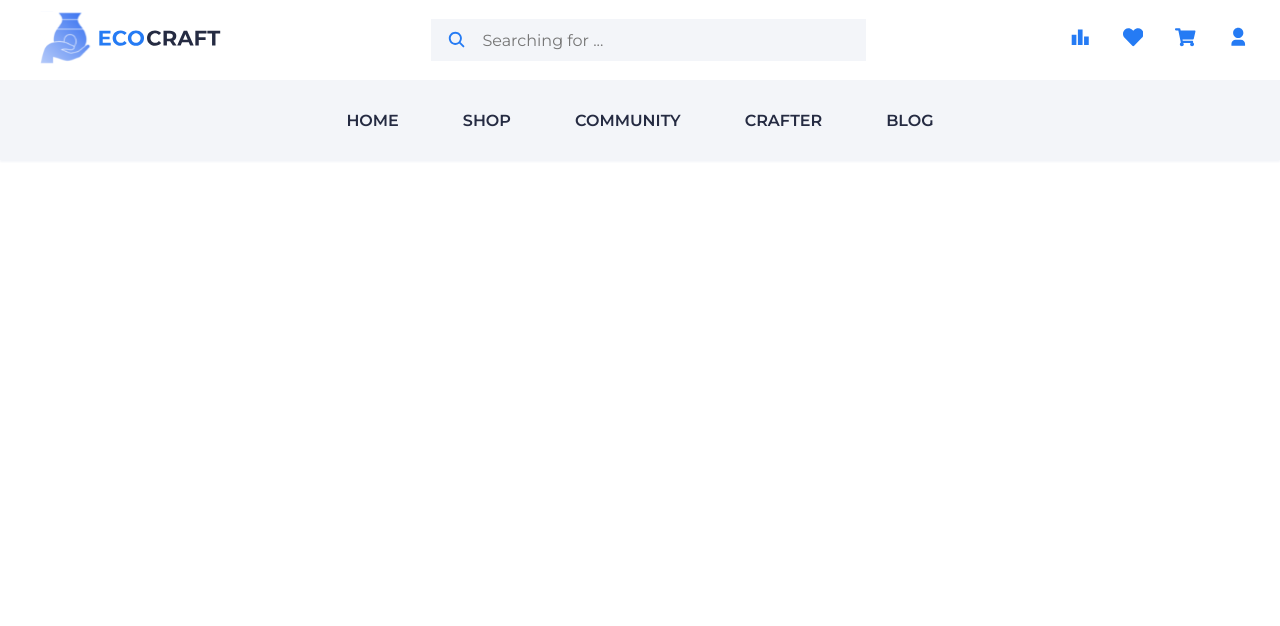
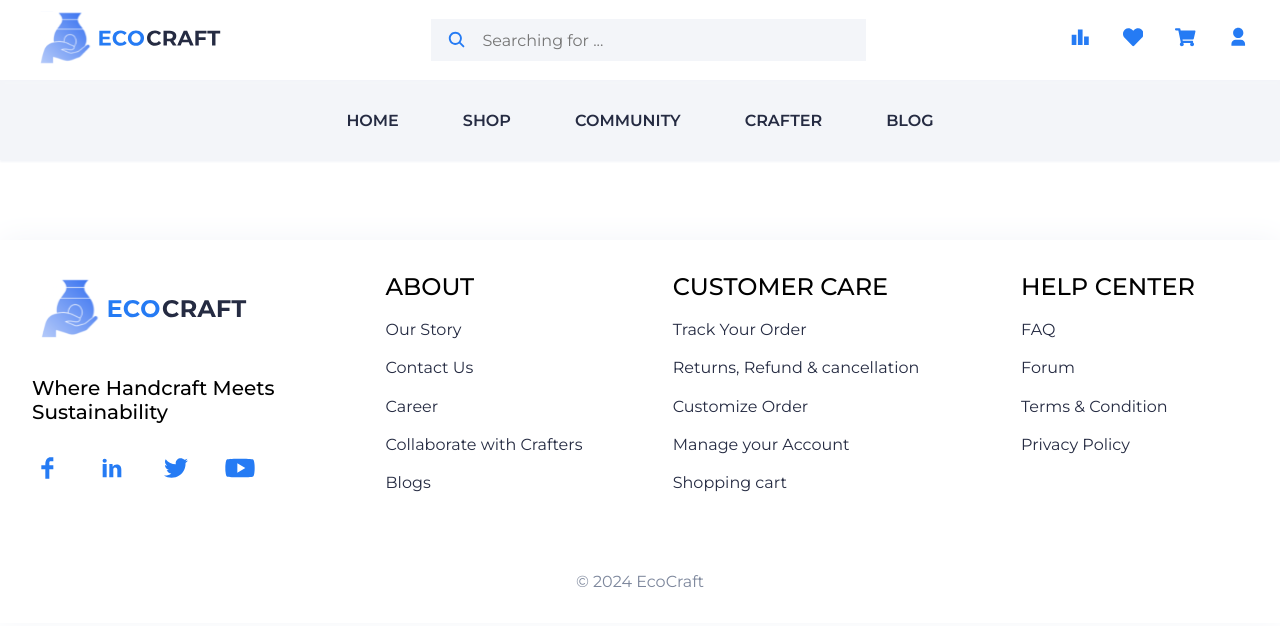
Before and after one commit to lubnafathima/EcoCraft, a React (Vite) app: page /shop in a window 1280 px wide. Shown: the top 626 px of the page. Built offline with nearby package versions, Linux system fonts and the light colour scheme.

Commit message:
feat: Added Footer

```diff
--- a/src/components/Footer/Footer.jsx
+++ b/src/components/Footer/Footer.jsx
@@ -1,14 +1,60 @@
-import styles from './Footer.module.css';
+import styles from "./Footer.module.css";
+import footerData from "../../utils/footer.json";
+import { Link } from "react-router-dom";
+import {
+  TiSocialFacebook,
+  TiSocialLinkedin,
+  TiSocialTwitter,
+  TiSocialYoutube,
+} from "react-icons/ti";
+
+const socialIcons = {
+  TiSocialFacebook,
+  TiSocialLinkedin,
+  TiSocialTwitter,
+  TiSocialYoutube,
+};
 
 const Footer = () => {
   return (
     <div className={styles.footer}>
-      <div className={styles.footer_socials}></div>
-      <div className={styles.footer_about}></div>
-      <div className={styles.footer_customer}></div>
-      <div className={styles.footer_help_center}></div>
+      <div className={styles.footer_header}>
+        <div className={`${styles.footer_data} ${styles.footer_section}`}>
+          <Link to="/">
+            <img
+              src={footerData.logo}
+              alt="EcoCraft Logo"
+              className={styles.logo}
+            />
+          </Link>
+          <p className={styles.tagline}>{footerData.tagline}</p>
+          <div className={styles.footer_socials}>
+            {footerData.socialLinks.map(({ icon, url }) => {
+              const IconComponent = socialIcons[icon];
+              return (
+                <Link to={url} className={styles.icon_link} key={icon}>
+                  <IconComponent className={styles.icon} />
+                </Link>
+              );
+            })}
+          </div>
+        </div>
+        {footerData.sections.map(({ title, links }) => (
+          <div className={`${styles.footer_section}`} key={title}>
+            <div className={styles.footer_list}>
+              <h2 className={styles.footer_title}>{title}</h2>
+              {links.map(({ name, url }) => (
+                <Link to={url} className={styles.footer_item} key={name}>
+                  {name}
+                </Link>
+              ))}
+            </div>
+          </div>
+        ))}
+      </div>
+      <p className={styles.footer_copywrite}>{footerData.copywrite}</p>
     </div>
-  )
-}
+  );
+};
 
-export default Footer
+export default Footer;
--- a/src/components/Footer/Footer.module.css
+++ b/src/components/Footer/Footer.module.css
@@ -1,9 +1,139 @@
+.footer {
+  display: flex;
+  flex-direction: column;
+  gap: 5rem;
+  width: 100%;
+  height: 100%;
+  padding: 5rem 10rem;
+  box-shadow: 0 -1px 30px var(--white_solid);
+  margin-top: 5rem;
+}
 
+.footer_header {
+  display: grid;
+  grid-template-columns: repeat(4, 1fr);
+  width: 100%;
+  height: 100%;
+  gap: 2rem;
+}
+
+.footer_section {
+  width: 100%;
+  display: flex;
+  flex-direction: column;
+  align-items: center;
+}
+
+.footer_data {
+  display: flex;
+  flex-direction: column;
+  justify-content: space-between;
+  align-items: start;
+  gap: 1rem;
+}
+
+.footer_socials {
+    display: flex;
+    gap: 2rem;
+}
+
+.icon_link {
+    font-size: 2rem;
+    color: var(--clear_blue);
+}
+
+.icon_link:hover {
+    color: var(--ruri_blue);
+}
+
+.icon {
+}
+
+.logo {
+}
+
+.tagline {
+  font-size: 1.25rem;
+  font-weight: 500;
+}
+
+.footer_about {
+}
+
+.footer_customer {
+}
+
+.footer_help_center {
+}
+
+.footer_title {
+  font-size: 1.5rem;
+  font-weight: 500;
+  text-align: start;
+}
+
+.footer_list {
+  display: flex;
+  flex-direction: column;
+  gap: 1.2rem;
+}
+
+.footer_item {
+  font-size: 1rem;
+  font-weight: 400;
+  text-decoration: none;
+  color: var(--dark);
+}
+
+.footer_item:hover {
+  color: var(--clear_blue);
+}
+
+.footer_copywrite {
+  text-align: center;
+  font-size: 1rem;
+  color: var(--salon_bleu);
+}
+
+@media screen and (max-width: 1350px) {
+  .footer {
+    padding: 2rem;
+  }
+}
 
 @media screen and (max-width: 1200px) {
+  .footer {
+    padding: 2rem 5rem;
+  }
+
+  .footer_header {
+    grid-template-columns: repeat(2, 1fr);
+    gap: 3rem;
+  }
+
+  .footer_section {
+    align-items: center;
+    text-align: center;
+  }
+
+  .footer_title {
+    font-size: 1.25rem;
+    margin-bottom: 1rem;
+  }
+
+  .footer_list {
+    gap: 0.75rem;
+  }
 }
 
 @media screen and (max-width: 768px) {
+  .footer {
+    padding: 2rem;
+  }
+  .footer_header {
+    grid-template-columns: 1fr;
+    gap: 2rem;
+  }
 }
 
 @media screen and (max-width: 480px) {
--- a/src/components/HomeComponent/HomeComponent.jsx
+++ b/src/components/HomeComponent/HomeComponent.jsx
@@ -21,7 +21,7 @@ const HomeComponent = () => {
         </div>
         <div className={styles.right_banner}>
           <Link
-            to=""
+            to="/shop"
             className={`${styles.top_banner} ${styles.banner_container}`}
           >
             <img src={Banner2} alt="Home Decor" className={styles.banner_img} />
--- a/src/components/ShopComponent/ShopComponent.module.css
+++ b/src/components/ShopComponent/ShopComponent.module.css
@@ -1,3 +1,2 @@
 .shop {
-    height: 200vh;
 }
--- /dev/null
+++ b/src/utils/footer.json
@@ -0,0 +1,42 @@
+{
+    "logo": "../src/assets/icons/logo.svg",
+    "tagline": "Where Handcraft Meets Sustainability",
+    "socialLinks": [
+      { "icon": "TiSocialFacebook", "url": "/" },
+      { "icon": "TiSocialLinkedin", "url": "/" },
+      { "icon": "TiSocialTwitter", "url": "/" },
+      { "icon": "TiSocialYoutube", "url": "/" }
+    ],
+    "sections": [
+      {
+        "title": "ABOUT",
+        "links": [
+          { "name": "Our Story", "url": "/" },
+          { "name": "Contact Us", "url": "/" },
+          { "name": "Career", "url": "/" },
+          { "name": "Collaborate with Crafters", "url": "/" },
+          { "name": "Blogs", "url": "/" }
+        ]
+      },
+      {
+        "title": "CUSTOMER CARE",
+        "links": [
+          { "name": "Track Your Order", "url": "/" },
+          { "name": "Returns, Refund & cancellation", "url": "/" },
+          { "name": "Customize Order", "url": "/" },
+          { "name": "Manage your Account", "url": "/" },
+          { "name": "Shopping cart", "url": "/" }
+        ]
+      },
+      {
+        "title": "HELP CENTER",
+        "links": [
+          { "name": "FAQ", "url": "/" },
+          { "name": "Forum", "url": "/" },
+          { "name": "Terms & Condition", "url": "/" },
+          { "name": "Privacy Policy", "url": "/" }
+        ]
+      }
+    ],
+    "copywrite": "© 2024 EcoCraft"
+  }
```
